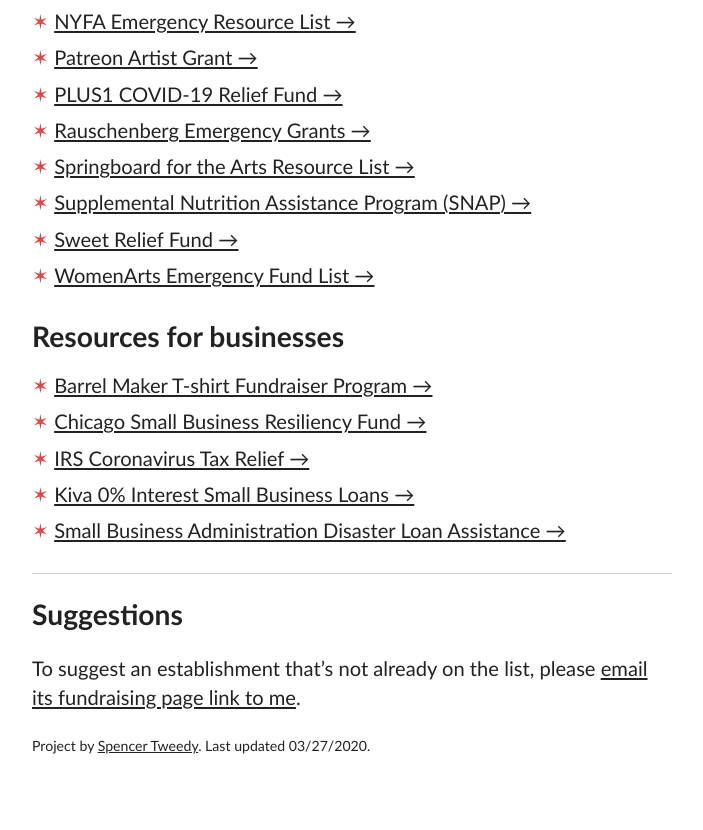
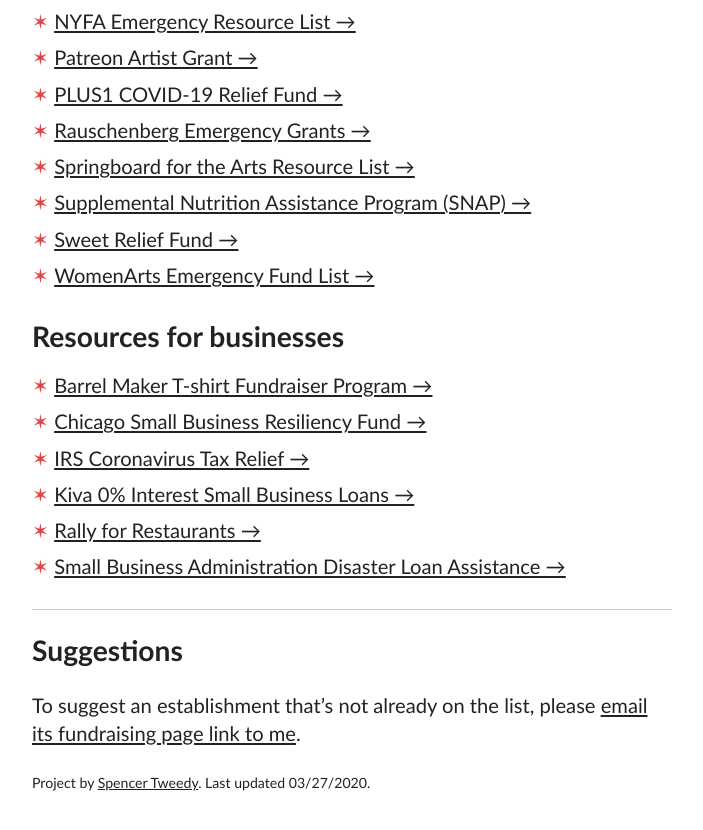
Before and after one commit to spencertweedy/chicagoservicerelief, a Jekyll site: the page built from index.html, in a window 1280 px wide and 900 px high, scrolled down 26124 px. Shown: the top 830 px of the window, without its empty margins (288-991 px from the left). Built offline with Jekyll 4.4.1, drawn with Linux system fonts in a browser that asks for light colours.

Commit message:
add rally for restaurants

```diff
--- a/_data/establishments.yml
+++ b/_data/establishments.yml
@@ -2120,3 +2120,6 @@
 - title: Nisei Lounge
   url: https://www.gofundme.com/f/nisei-lounge-staff-relief-fund
   type: bar
+- title: Rally for Restaurants
+  url: https://rallyforrestaurants.com/
+  type: resource-business
```
